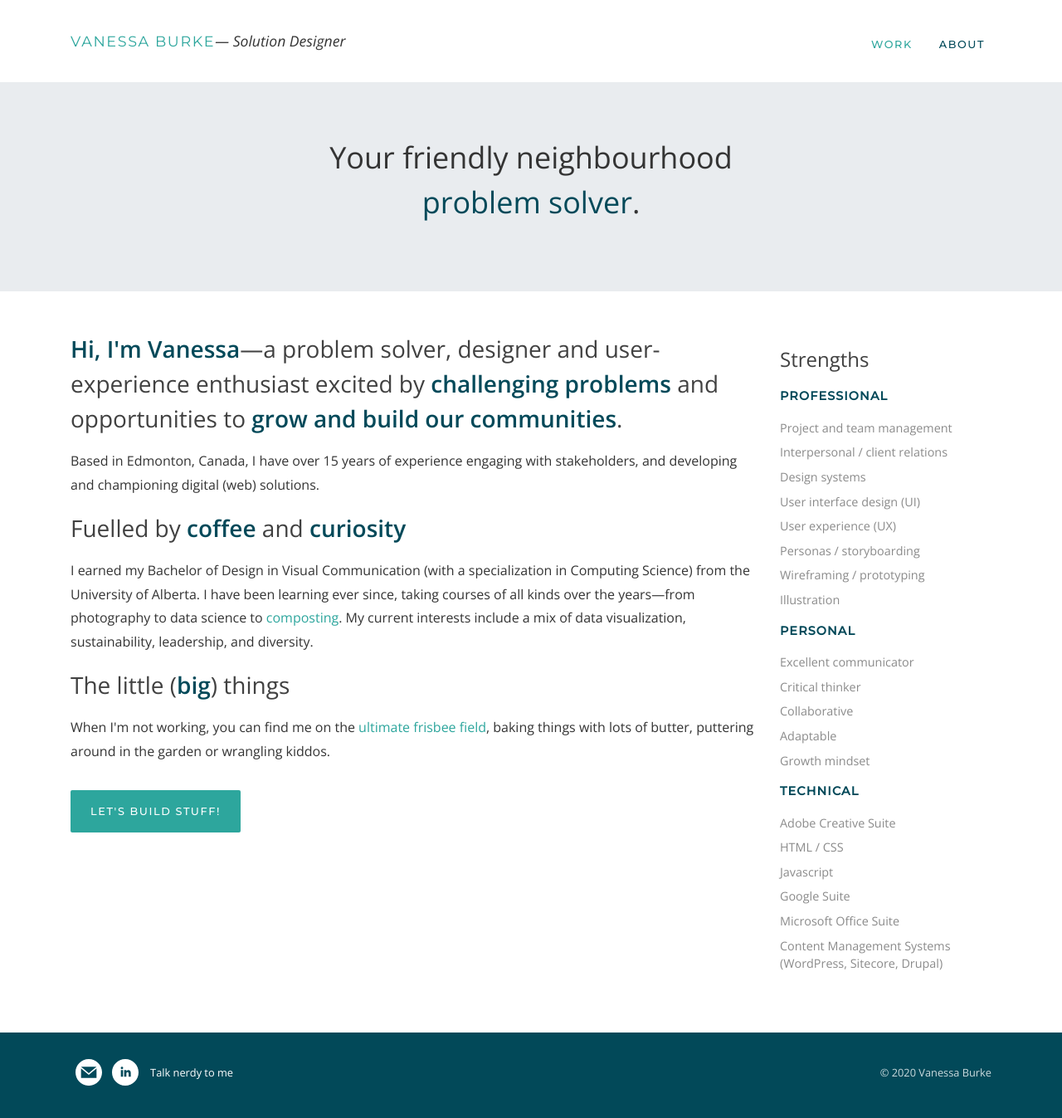
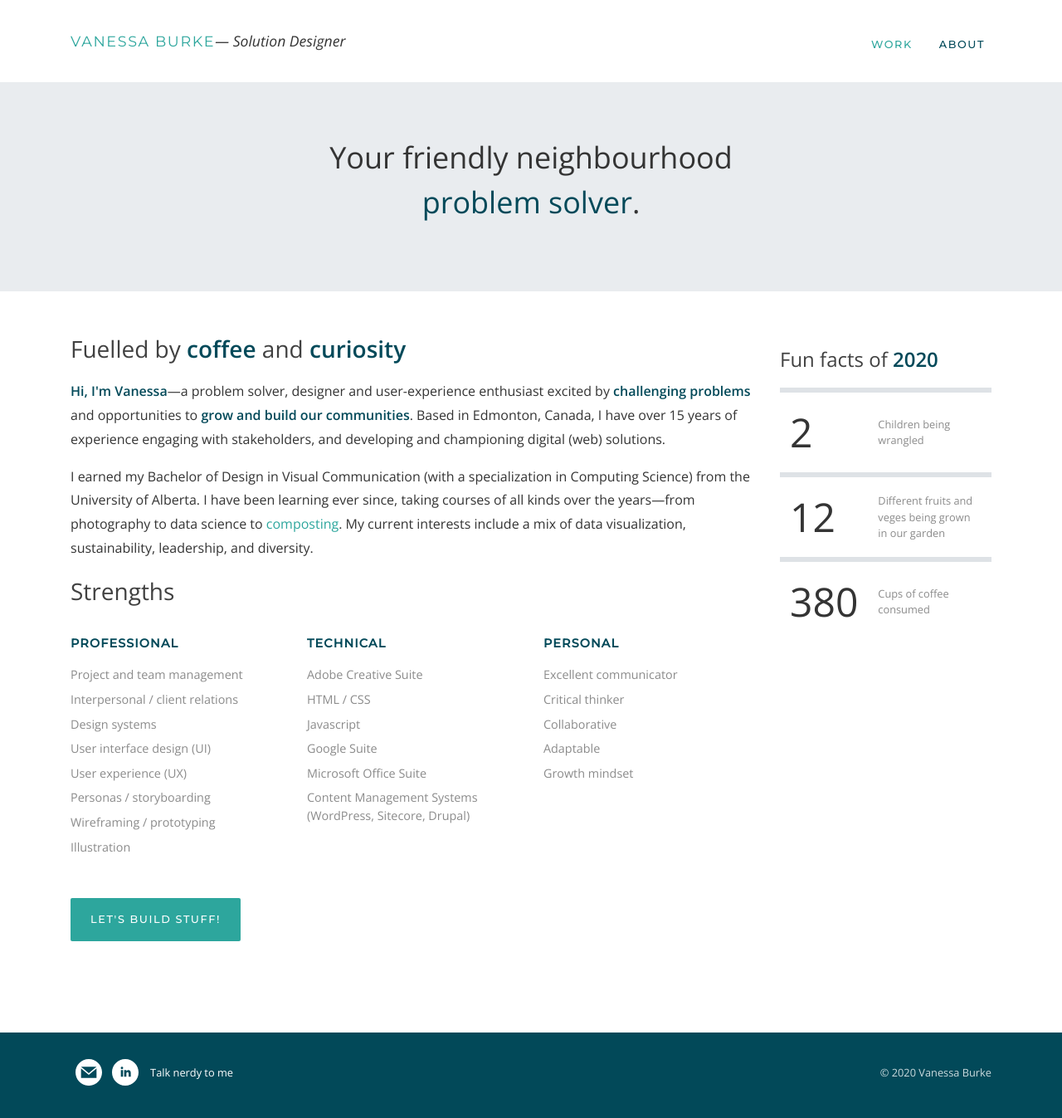
Before and after one commit to vnburke/vnburke.github.io, a Jekyll site: the page built from about.md, in a window 1280 px wide and 1372 px high. Shown: the top 1347 px of the window at 83% size. Built offline with Jekyll 4.4.1, drawn with Linux system fonts in a browser that asks for light colours.

Commit message:
New About page

```diff
--- a/_sass/main.scss
+++ b/_sass/main.scss
@@ -228,7 +228,8 @@ hr {
   }
 }
 
-.sidebar {
+/* Sidebar, Callout */
+.sidebar, .callout {
   margin-top: 1rem;
 
   &, & p, & li {
@@ -246,9 +247,33 @@ hr {
       line-height: 1.5em;
     }
   }
+
+  .lead {
+    color: $text-color;
+    font-size: 3rem;
+  }
+  .desc {
+    color: $muted-light;
+    font-size: $text-sm;
+    line-height: 1.5em;
+  }
 }
+
+.callout {
+  padding-left: 0;
+  padding-right: 0;
+  margin-top: 0;
+
+  &.table td {
+    border-width: 6px;
+    vertical-align: middle;
+  }
+
+}
+
 @media screen and (min-width: $break-lg) {
-  .sidebar, .sidebar p, .sidebar li {
+  .sidebar, .sidebar p, .sidebar li,
+  .callout, .callout p, .callout li {
     font-size: 0.9rem;
   }
 }
@@ -435,24 +460,7 @@ svg.back {
   margin-right: 0.2em;
   &.web { color: $second-color; }
 }
-.callout {
-  margin-left: 0;
-  margin-right: 0;
 
-  .callout-item {
-    border-top: 6px solid lighten($muted-light, 30%);
-    margin-left: -15px;
-    padding: 0.5em;
-  }
-  .lead {
-    margin-bottom: 0;
-  }
-  .desc {
-    margin-top: 0;
-    color: $muted-light;
-    font-size: $text-sm;
-  }
-}
 .portfolio {
   .col, .col-md-4, .col-md-6, .col-md-8 {
     padding-left: 7.5px;
--- a/about.md
+++ b/about.md
@@ -31,51 +31,75 @@ title: About
 <div class="container">
   <div class="row">
     <div class="col-sm">
-      <!-- <h2>Meet Vanessa</h2> -->
-      <h2><strong>Hi, I'm Vanessa</strong>&mdash;a problem solver, designer and user-experience enthusiast excited by <strong>challenging problems</strong> and opportunities to <strong>grow and build our communities</strong>.</h2>
-      <p>Based in Edmonton, Canada, I have over 15 years of experience engaging with stakeholders, and developing and championing digital (web) solutions.</p>
       <h2>Fuelled by <strong>coffee</strong> and <strong>curiosity</strong></h2>
+      <p><strong>Hi, I'm Vanessa</strong>&mdash;a problem solver, designer and user-experience enthusiast excited by <strong>challenging problems</strong> and opportunities to <strong>grow and build our communities</strong>. Based in Edmonton, Canada, I have over 15 years of experience engaging with stakeholders, and developing and championing digital (web) solutions.</p>
+
       <p>I earned my Bachelor of Design in Visual Communication (with a specialization in Computing Science) from the University of Alberta. I have been learning ever since, taking courses of all kinds over the years&mdash;from photography to data science to <a href="https://www.edmonton.ca/programs_services/landscaping_gardening/compost-education.aspx">composting</a>. My current interests include a mix of data visualization, sustainability, leadership, and diversity.</p>
 
       <!-- <h2>Challenge <strong>accepted</strong>!</h2>
       <p>As fate would have it, I have spent most of my career in the digital space&mdash;a field that is ever evolving. Though digging into user research or analyzing data may not be very glamourous, gleaning insight to inform design that solves problems for people makes it all worthwhile!</p> -->
+      <h2>Strengths</h2>
+      <div class="container callout">
+        <div class="row">
+          <div class="col-md-4">
+            <h4>Professional</h4>
+            <ul>
+              <li>Project and team management</li>
+              <li>Interpersonal / client relations</li>
+              <li>Design systems</li>
+              <li>User interface design (UI)</li>
+              <li>User experience (UX)</li>
+              <li>Personas / storyboarding</li>
+              <li>Wireframing / prototyping</li>
+              <li>Illustration</li>
+            </ul>
+          </div>
+          <div class="col-md-4">
+            <h4>Technical</h4>
+            <ul>
+              <li>Adobe Creative Suite</li>
+              <li>HTML / CSS</li>
+              <li>Javascript</li>
+              <li>Google Suite</li>
+              <li>Microsoft Office Suite</li>
+              <li>Content Management Systems (WordPress, Sitecore, Drupal)</li>
+            </ul>
+          </div>
+          <div class="col-md-4">
+            <h4>Personal</h4>
+            <ul>
+              <li>Excellent communicator</li>
+              <li>Critical thinker</li>
+              <li>Collaborative</li>
+              <li>Adaptable</li>
+              <li>Growth mindset</li>
+            </ul>
+          </div>
+        </div>
+      </div>
 
-      <h2>The little (<strong>big</strong>) things</h2>
-      <p>When I'm not working, you can find me on the <a href="https://eupa.ca/">ultimate frisbee field</a>, baking things with lots of butter, puttering around in the garden or wrangling kiddos.</p>
+      <br />
       <a href="/contact" class="btn btn-primary">Let's build stuff!</a>
     </div>
     <!-- Sidebar -->
     <div class="col-md-3 order-last sidebar">
-      <h3>Strengths</h3>
-
-      <h4>Professional</h4>
-      <ul>
-        <li>Project and team management</li>
-        <li>Interpersonal / client relations</li>
-        <li>Design systems</li>
-        <li>User interface design (UI)</li>
-        <li>User experience (UX)</li>
-        <li>Personas / storyboarding</li>
-        <li>Wireframing / prototyping</li>
-        <li>Illustration</li>
-      </ul>
-      <h4>Personal</h4>
-      <ul>
-        <li>Excellent communicator</li>
-        <li>Critical thinker</li>
-        <li>Collaborative</li>
-        <li>Adaptable</li>
-        <li>Growth mindset</li>
-      </ul>
-      <h4>Technical</h4>
-      <ul>
-        <li>Adobe Creative Suite</li>
-        <li>HTML / CSS</li>
-        <li>Javascript</li>
-        <li>Google Suite</li>
-        <li>Microsoft Office Suite</li>
-        <li>Content Management Systems (WordPress, Sitecore, Drupal)</li>
-      </ul>
+      <h3>Fun facts of <strong>2020</strong></h3>
+      <table class="table callout">
+        <tbody>
+          <tr>
+            <td scope="row" class="lead">2</td>
+            <td class="desc">Children being wrangled</td>
+          </tr>
+          <tr>
+            <td scope="row" class="lead">12</td>
+            <td class="desc">Different fruits and veges being grown in our garden</td>
+          </tr>
+          <tr>
+            <td scope="row" class="lead">{{ "today" | date: "%d" | plus: 182 | times: 2 }}</td>
+            <td class="desc">Cups of coffee consumed</td>
+          </tr>
+        </tbody>
+      </table>
     </div>
   </div>
 </div>
```
